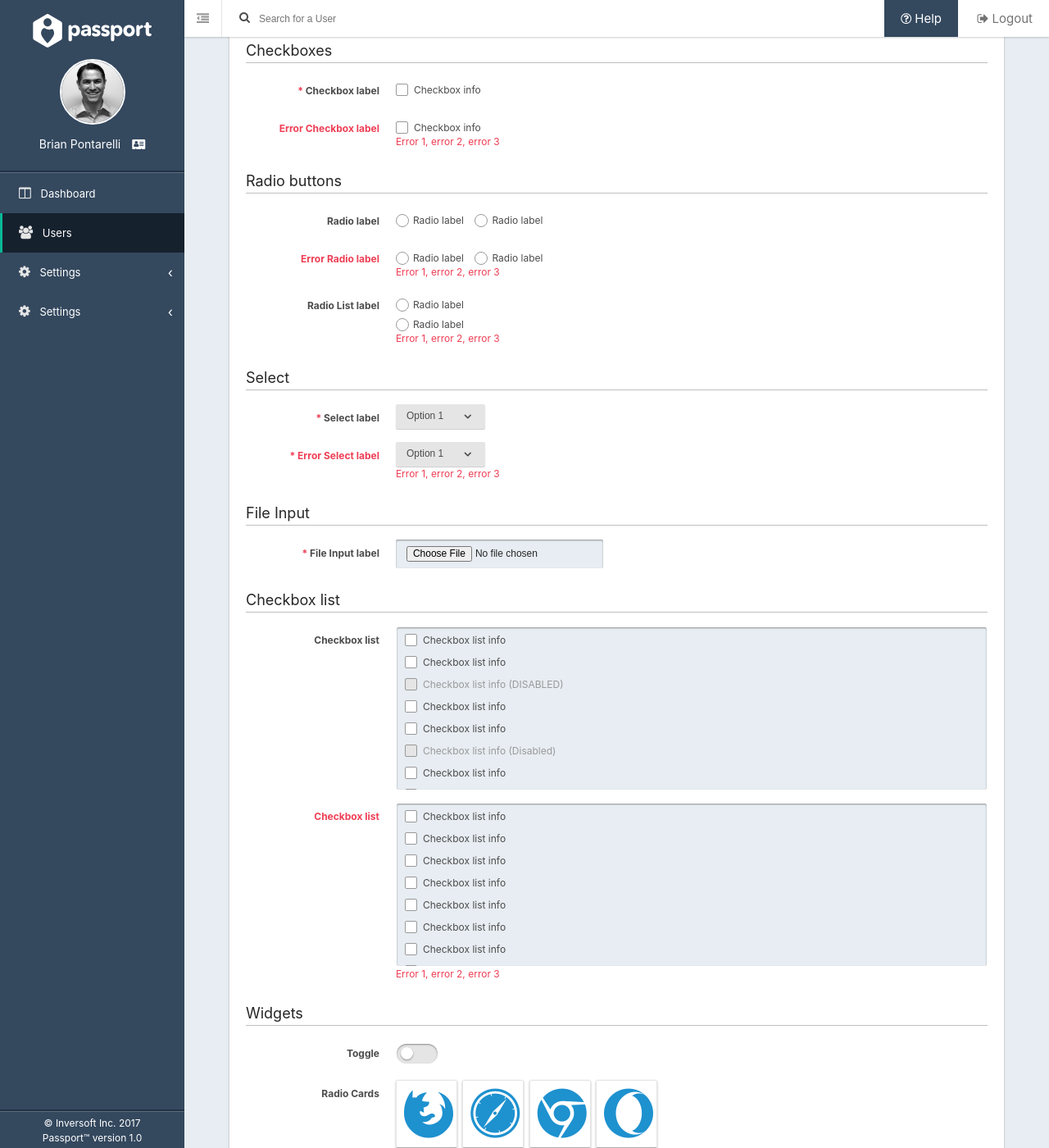
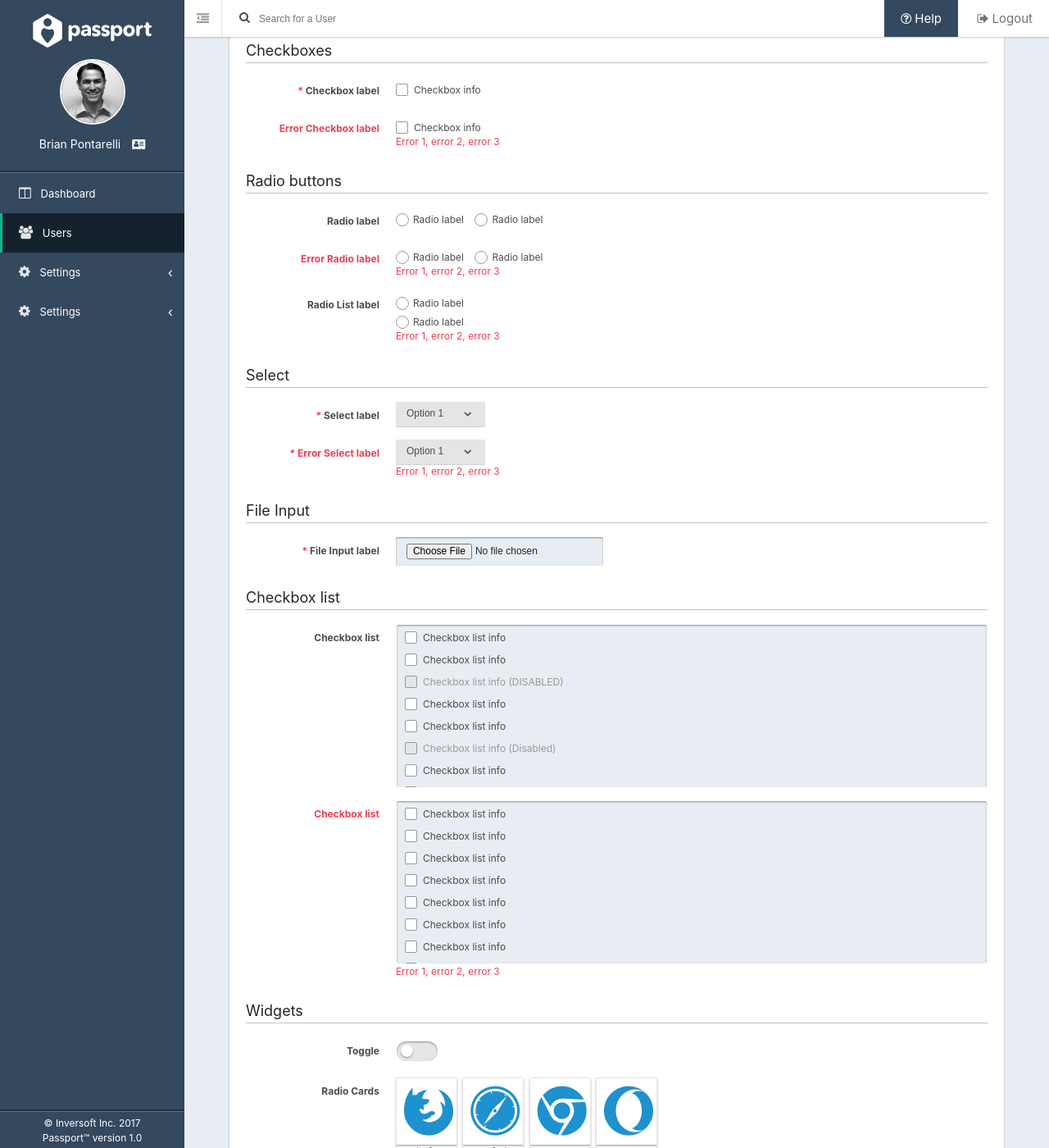
Before and after one commit to FusionAuth/fusionauth-style, a Jekyll site: the page built from index.md, in a window 1280 px wide and 1400 px high, scrolled down 3425 px. Shown: the whole window at 82% size. Built offline with Jekyll 4.4.1, drawn with Linux system fonts in a browser that asks for light colours.

Commit message:
add style for a <hr> in a table cell, and always pad radio and checkbox even if we are not in a form-row

```diff
--- a/_sass/forms.scss
+++ b/_sass/forms.scss
@@ -120,15 +120,21 @@
         display: table;
       }
 
-      .checkbox, .radio {
-        margin-top: 6px;
-      }
-
       .checkbox + label {
         margin-right: 10px;
         margin-top: 9px;
         vertical-align: top;
       }
+    }
+  }
+
+  @media (min-width: 640px) {
+    .checkbox {
+      margin-top: 6px;
+    }
+
+    .radio {
+      margin-top: 5px;
     }
   }
 
--- a/_sass/tables.scss
+++ b/_sass/tables.scss
@@ -312,6 +312,12 @@
           text-decoration: none;
         }
 
+        hr {
+          background-color: $table-border-color;
+          border: 0;
+          height: 1px;
+        }
+
         img.large {
           width: 75px;
         }
```
